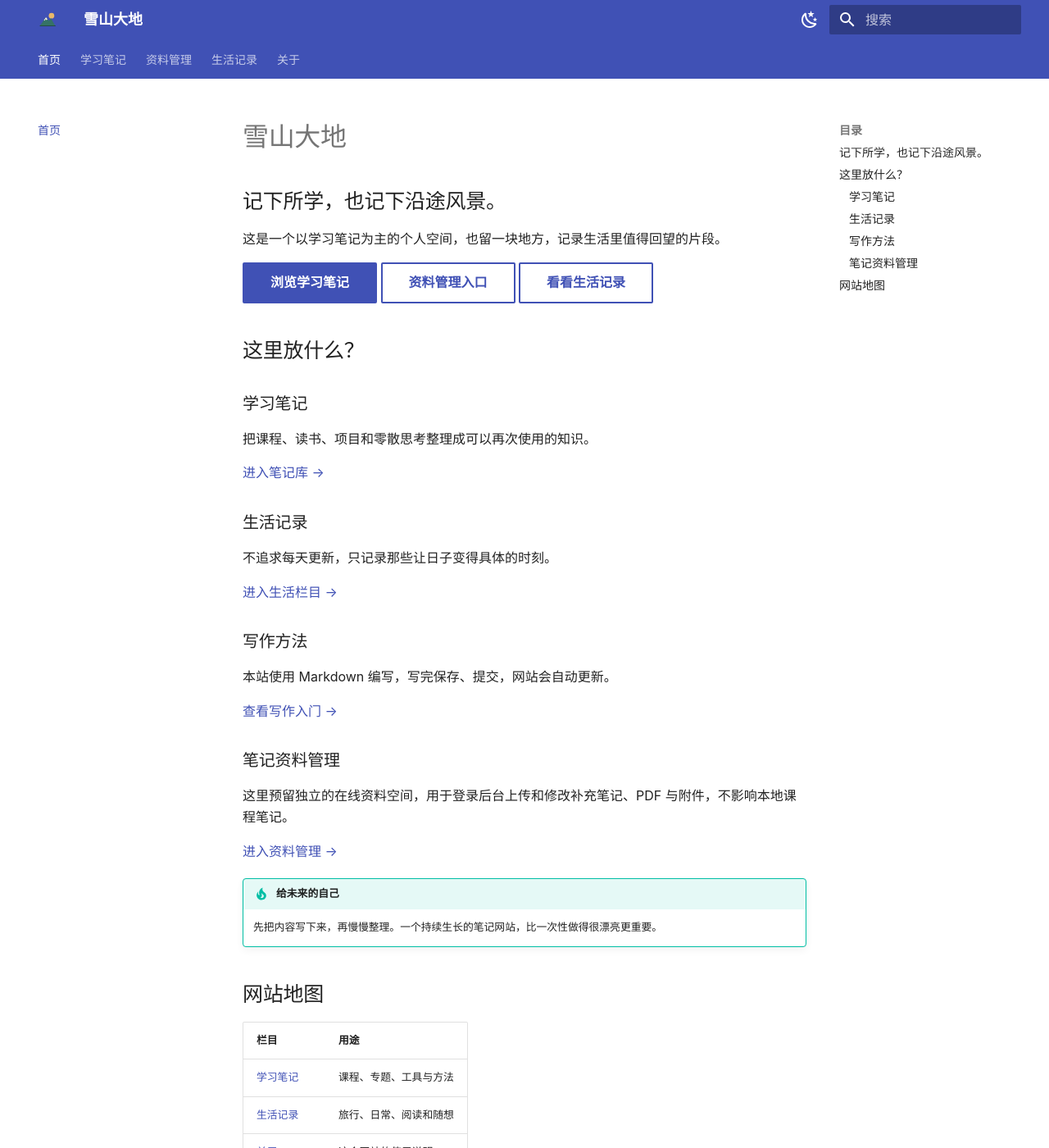
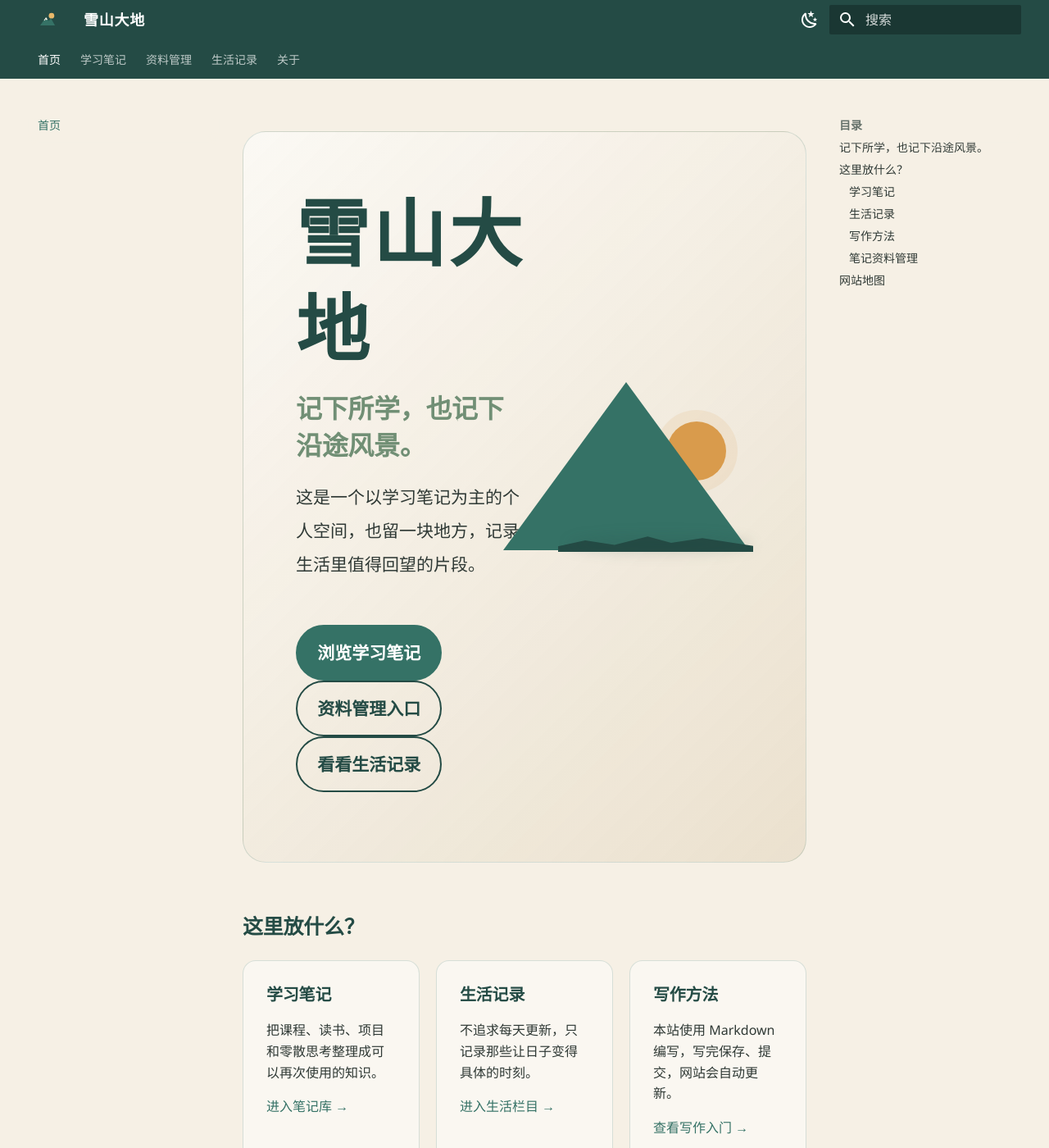
Before and after one commit to Juicydream0701/xueshan-notes, an MkDocs documentation site: the page built from docs/index.md, in a window 1280 px wide and 1400 px high. Shown: the whole window at 82% size. Built offline with MkDocs 1.6.1 and Material for MkDocs 9.7.7, drawn with Linux system fonts in a browser that asks for light colours.

Commit message:
加固绿色导航栏样式覆盖

```diff
--- a/docs/assets/stylesheets/green-theme.css
+++ b/docs/assets/stylesheets/green-theme.css
@@ -30,10 +30,14 @@
 }
 
 body { font-family: "Segoe UI", "Microsoft YaHei", sans-serif; }
-.md-header, .md-tabs { background: var(--pine-deep); }
+.md-header, .md-tabs,
+.md-header[data-md-color-scheme="default"],
+.md-header[data-md-color-scheme="slate"],
+.md-tabs[data-md-color-scheme="default"],
+.md-tabs[data-md-color-scheme="slate"] { background: #244b45 !important; background-color: #244b45 !important; }
 .md-header, .md-header__title, .md-header__title .md-ellipsis,
 .md-header__topic, .md-header__button, .md-header__button .md-icon,
-.md-header a, .md-header .md-icon, .md-tabs__link { color: #fff; }
+.md-header a, .md-header .md-icon, .md-tabs__link { color: #fff !important; }
 .md-search__input::placeholder { color: rgba(255,255,255,.82); }
 .md-search__icon { color: rgba(255,255,255,.92); }
 .md-header__title { font-weight: 700; letter-spacing: .04em; }
--- a/mkdocs.yml
+++ b/mkdocs.yml
@@ -79,7 +79,7 @@ markdown_extensions:
       custom_checkbox: true
 
 extra_css:
-  - assets/stylesheets/extra.css
+  - assets/stylesheets/green-theme.css
 
 extra_javascript:
   - assets/javascripts/mathjax-config.js
```
